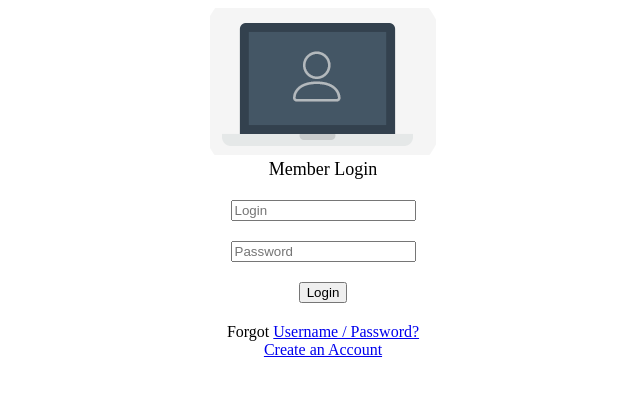
After one commit to ramkelath/testprep, a PHP site: page /views/loginpage.php in a window 1280 px wide. The commit adds this page. Shown: the top 396 px of the page, without its empty margins (317-957 px from the left). Run offline with PHP 8.4, Linux system fonts and the light colour scheme.

Commit message:
Added a login page.

```diff
--- /dev/null
+++ b/views/loginpage.php
@@ -0,0 +1,59 @@
+<!DOCTYPE html>
+<html lang="en">
+<head>
+	<title>Testprep Login</title>
+	<meta charset="UTF-8">
+</head>
+<body>
+
+
+<div class="login" style="text-align:center">
+	<div class="login-pic">
+		<img src="images/img-02.png" alt="IMG">
+	</div>
+
+	<form class="login-form" action="index.php" method="post">
+		<span class="login-form-title"  style="font-size: large; font-style:bold;">
+			Member Login
+		</span>
+
+		<div class="wrap-input validate-input" style="margin-top:20px; margin-bottom: 20px" data-validate = "Valid login is required.">
+			<input class="input" type="text" name="login" placeholder="Login">
+			<span class="focus-input"></span>
+		</div>
+
+		<div class="wrap-input validate-input"  style="margin-top:20px; margin-bottom: 20px" data-validate = "Password is required">
+			<input class="input" type="password" name="password" placeholder="Password">
+			<span class="focus-input"></span>
+			<span class="symbol-input">
+		</div>
+
+		<div class="container-login-form-btn" style="margin-top:20px; margin-bottom: 20px">
+			<button class="login-form-btn">
+				Login
+			</button>
+		</div>
+
+		<div class="text-center p-t-12">
+			<span class="txt1">
+				Forgot
+			</span>
+			<a class="txt2" href="#">
+				Username / Password?
+			</a>
+		</div>
+
+		<div class="text-center p-t-136">
+			<a class="txt2" href="#">
+				Create an Account
+			</a>
+		</div>
+	</form>
+</div>
+
+
+
+
+
+</body>
+</html>
```
Also changed, not shown: index.php (+18 -2 lines), models/db_operations.php (+20 -4 lines), models/login_gateway.php (added, +11 -0 lines), processresponse.php (added, +22 -0 lines), images/icons/favicon.ico (added), images/img-02.png (added).
